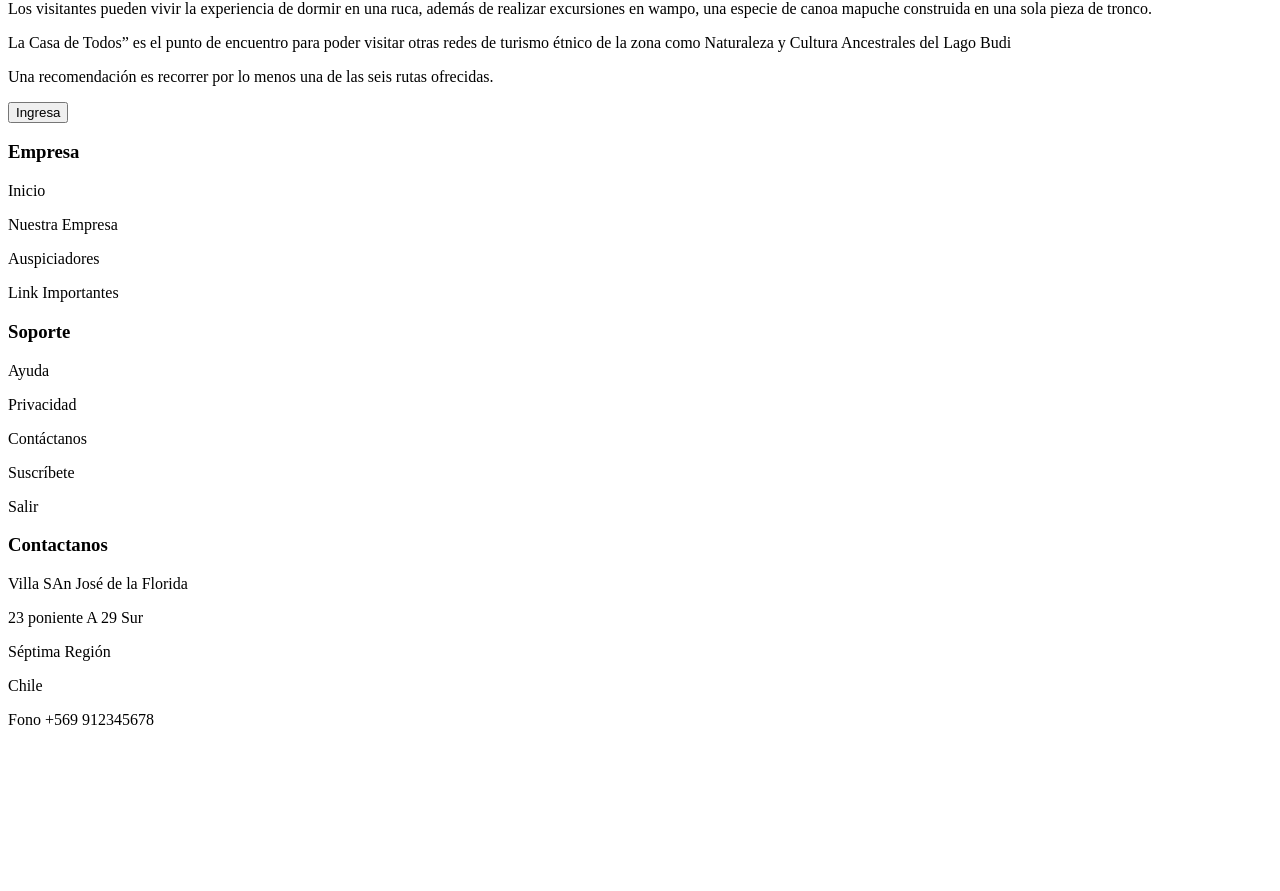
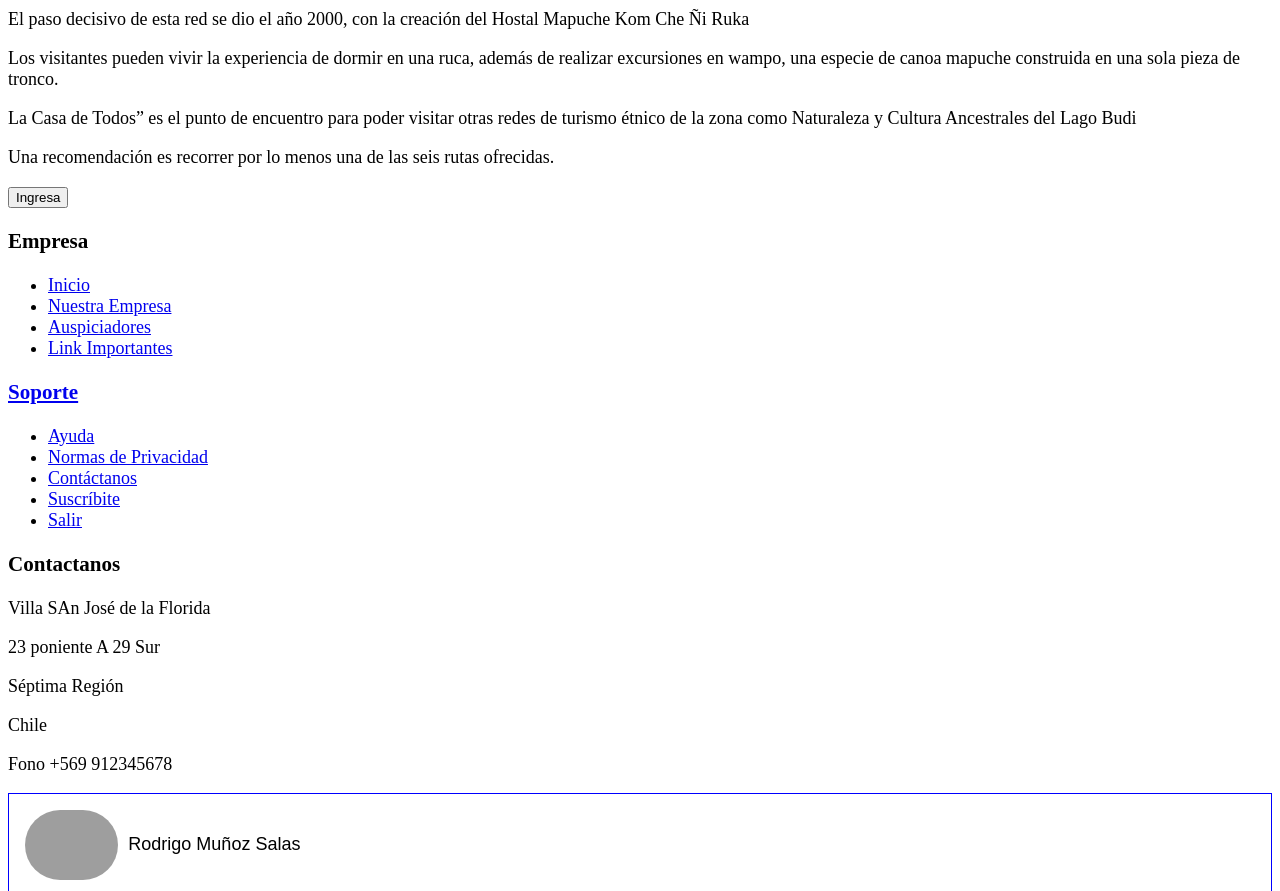
Before and after one commit to RodrigoM2020/prueba1_rodrigo_mu-oz, a plain HTML site: page index.html in a window 1280 px wide. Shown: the part 969-1860 px from the top of the page. Before the commit the page ends 1714 px from the top, so only its background shows below. Drawn offline with Linux system fonts and the light colour scheme; grey boxes are pictures that could not be loaded.

Commit message:
Footer e íconos

```diff
--- a/css/style.css
+++ b/css/style.css
@@ -1,3 +1,9 @@
+:root{
+    font-size: 18px;
+    font-style: normal;
+}
+
+
 .menu ul{
     display: flex;
 
@@ -19,3 +25,22 @@
     .caja_fotos img{
        height: 100pt;
     }
+    .caja{
+        border:1px solid blue;
+        font-family: Arial, Helvetica, sans-serif;
+     }
+     .header{
+         display: flex;
+         justify-content: space-between;
+         align-items: center;
+         padding: 16px;
+     }
+     .perfil{
+         display: flex;
+         align-items: center;
+     }
+     .perfil img{
+         height: 70px;
+         border-radius: 35px;
+         margin-right: 10px;
+     }
--- a/index.html
+++ b/index.html
@@ -4,6 +4,7 @@
     <meta charset="UTF-8">
     <meta name="viewport" content="width=device-width, initial-scale=1.0">
     <title>Sur de Chile</title>
+    <link rel="stylesheet" href="https://use.fontawesome.com/releases/v5.14.0/css/all.css" integrity="sha384-HzLeBuhoNPvSl5KYnjx0BT+WB0QEEqLprO+NBkkk5gbc67FTaL7XIGa2w1L0Xbgc" crossorigin="anonymous">
     <link rel="stylesheet" href="css/style.css">
 </head>
 <body>
@@ -61,31 +62,53 @@
     </div>
     <div class="foot1">
         <h3>Empresa</h3>
-        <p>Inicio</p>
-        <p>Nuestra Empresa</p>
-        <p>Auspiciadores</p>
-        <p>Link Importantes</p>
+        <ul>
+            <li><a href="#">Inicio</a></li>
+            <li><a href="#">Nuestra Empresa</a></li>
+            <li><a href="#">Auspiciadores</a></li>
+            <li><a href="#">Link Importantes</li>
+        </ul>
+     </div>
 
-</div>
      <div class="foot2">
              <h3>Soporte</h3>
-        <p>Ayuda</p>
-        <p>Privacidad</p>
-        <p>Contáctanos</p>
-        <p>Suscríbete</p>
-        <p>Salir</p>
+              <ul>
+               <li><a href="#">Ayuda</a></li>
+               <li><a href="#">Normas de Privacidad</a></li>
+                <li><a href="#">Contáctanos</a></li>
+                <li><a href="#">Suscríbite</a></li>
+                <li><a href="#">Salir</a></li>
+             </ul>
             </div>
+
       <div class="foot3">
         <h3>Contactanos</h3>
-
         <p>Villa SAn José de la Florida</p>
         <p>23 poniente A 29 Sur</p>
         <p>Séptima Región</p>
         <p>Chile</p>
         <p>Fono +569 912345678</p>
+        </div>
 
+    </div>
+    <div class="caja">
+        <div class="header">
+            <div class="perfil">
+             <img
+             src="https://media.istockphoto.com/photos/portrait-of-a-young-professional-man-picture-id1086350530?k=6&m=1086350530&s=612x612&w=0&h=em-GeiJktQnwQC2Deo03uXdb7W66kRHpgct80Opdyk0="
+             alt=""
+              />
+             <p>Rodrigo Muñoz Salas</p>
+            </div>
 
         </div>
      </div>
+     <div class="logos">
+        <i class="fab fa-facebook"></i>
+        <i class="fab fa-twitter-square"></i>
+        <i class="fab fa-whatsapp"></i>
+        <i class="fab fa-skype"></i>
+    </div>
+
 </body>
 </html>
```
Lines whose indentation alone changed are shown as unchanged.
